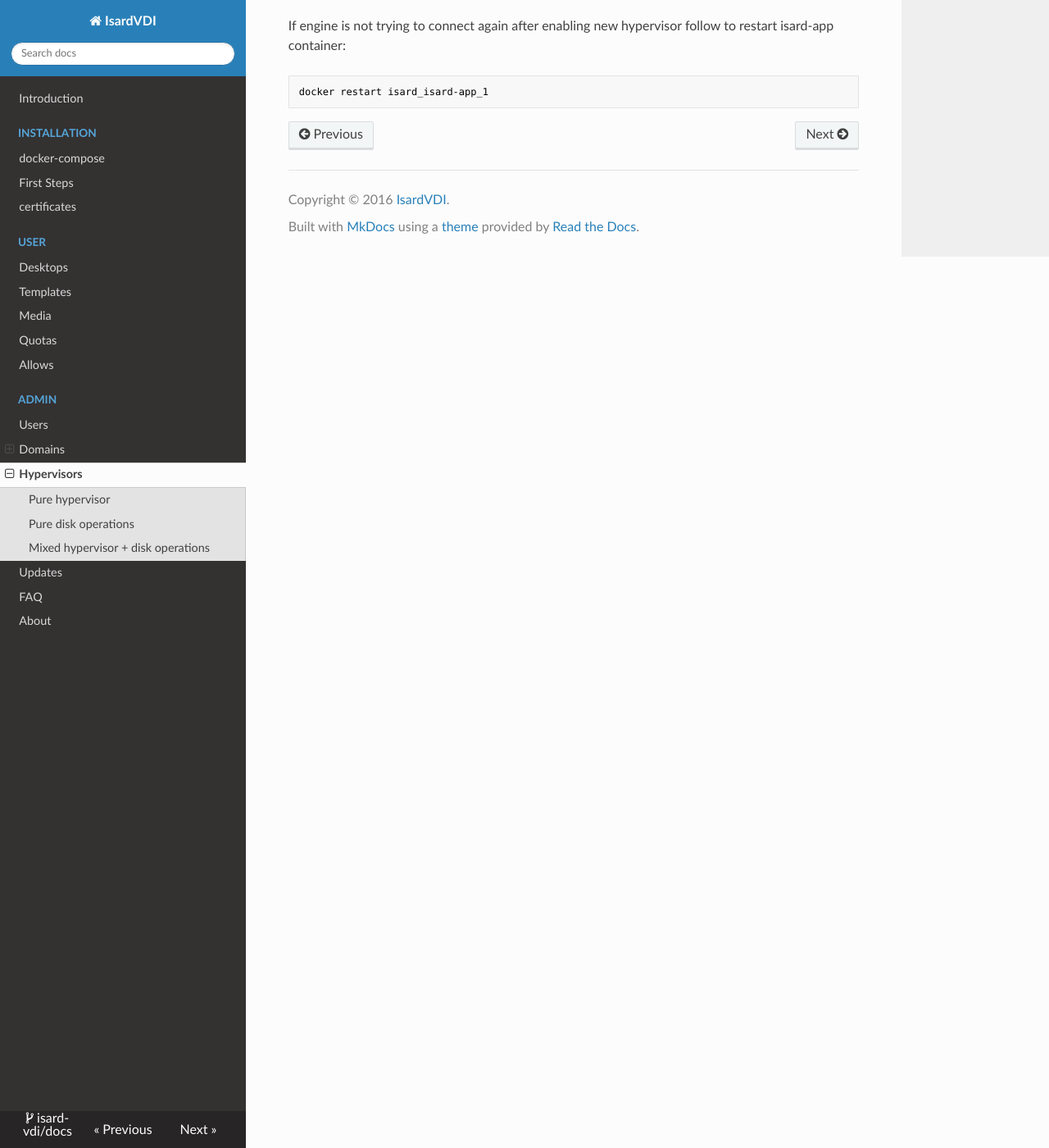
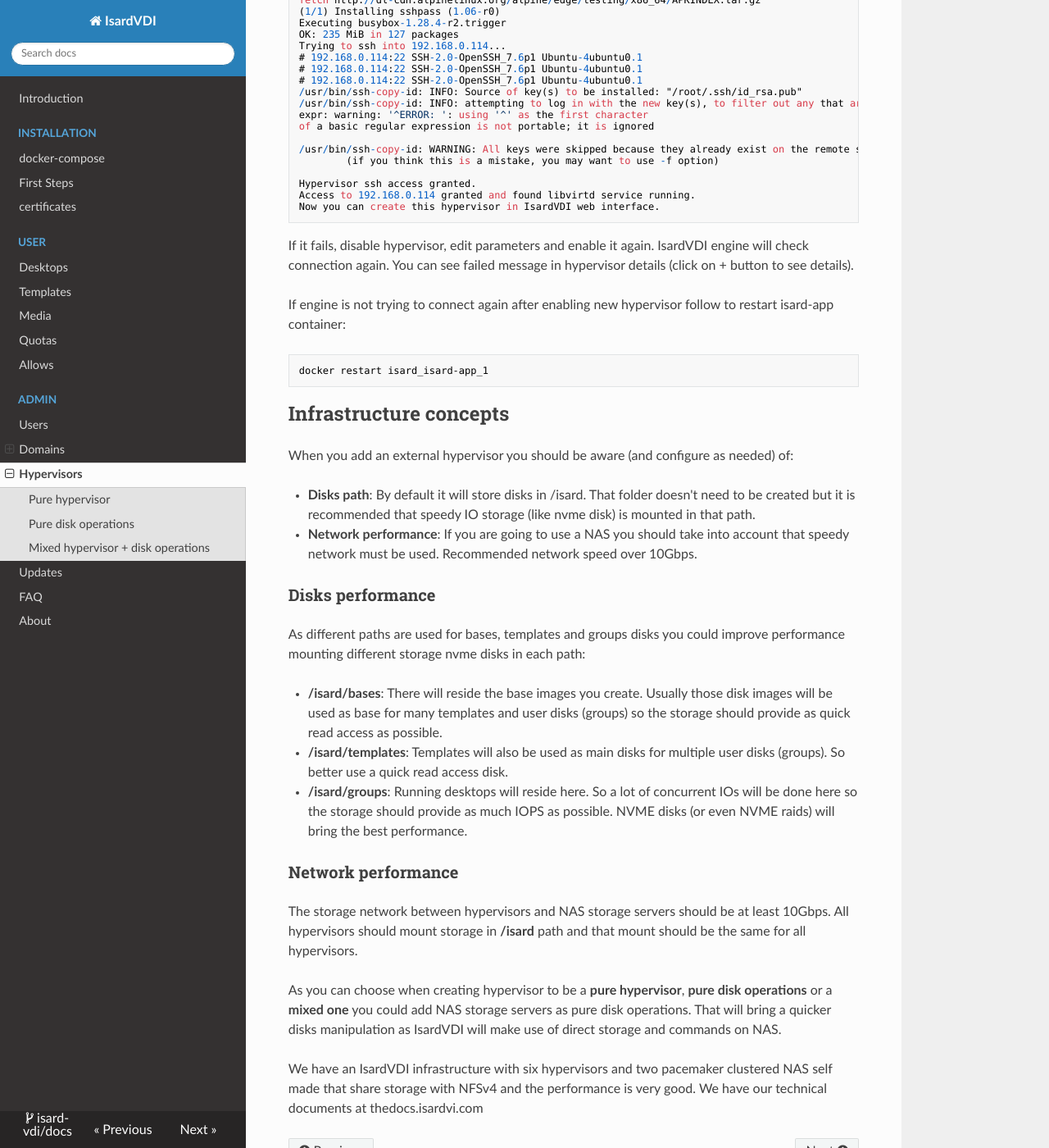
Before and after one commit to thebadjavi/docs, an MkDocs documentation site: the page built from docs/admin/hypervisors.md, in a window 1280 px wide and 1400 px high, scrolled down 1629 px. Shown: the whole window at 82% size. Built offline with MkDocs 1.6.1, drawn with Linux system fonts in a browser that asks for light colours; nearby versions of some CDN libraries; old or Windows-style settings are respelled for this version of MkDocs; some of the changed text lies outside the part shown.

Commit message:
Added infrastructure concepts

````diff
--- a/docs/admin/hypervisors.md
+++ b/docs/admin/hypervisors.md
@@ -18,7 +18,16 @@ This mode will use the server for both running virtual desktops and executing vi
 
 # External hypervisors
 
-If you want to use another host as the KVM hypervisor ensure it has libvirt and ssh services installed and started.
+If you want to use another host as the KVM hypervisor ensure it has:
+
+- **libvirtd service running**: ```systemctl status libvirtd```. Check with your distro how to install a complete KVM hypervisor:
+  - https://wiki.debian.org/KVM#Installation
+  - https://help.ubuntu.com/community/KVM/Installation
+  - https://wiki.centos.org/HowTos/KVM
+  - https://wiki.alpinelinux.org/wiki/KVM
+- **sshd service running and reacheable for user**: ```systemctl status sshd```
+- **curl**: It will be used to get updates.
+- **qemu-kvm**: You should create link to your qemu-system-x86_64 like this ```ln -s /usr/bin/qemu-system-x86_64 /usr/bin/qemu-kvm```
 
 You should previously add ssh keys to access that hypervisor. We do provide an script inside isard-app container to do this:
 
@@ -64,3 +73,26 @@ If engine is not trying to connect again after enabling new hypervisor follow to
 ```bash
 docker restart isard_isard-app_1
 ```
+
+## Infrastructure concepts
+
+When you add an external hypervisor you should be aware (and configure as needed) of:
+
+- **Disks path**: By default it will store disks in /isard. That folder doesn't need to be created but it is recommended that speedy IO storage (like nvme disk) is mounted in that path.
+- **Network performance**: If you are going to use a NAS you should take into account that speedy network must be used. Recommended network speed over 10Gbps.
+
+### Disks performance
+
+As different paths are used for bases, templates and groups disks you could improve performance mounting different storage nvme disks in each path:
+
+- **/isard/bases**: There will reside the base images you create. Usually those disk images will be used as base for many templates and user disks (groups) so the storage should provide as quick read access as possible.
+- **/isard/templates**: Templates will also be used as main disks for multiple user disks (groups). So better use a quick read access disk.
+- **/isard/groups**: Running desktops will reside here. So a lot of concurrent IOs will be done here so the storage should provide as much IOPS as possible. NVME disks (or even NVME raids) will bring the best performance.
+
+### Network performance
+
+The storage network between hypervisors and NAS storage servers should be at least 10Gbps. All hypervisors should mount storage in **/isard** path and that mount should be the same for all hypervisors.
+
+As you can choose when creating hypervisor to be a **pure hypervisor**, **pure disk operations** or a **mixed one** you could add NAS storage servers as pure disk operations. That will bring a quicker disks manipulation as IsardVDI will make use of direct storage and commands on NAS.
+
+We have an IsardVDI infrastructure with six hypervisors and two pacemaker clustered NAS self made that share storage with NFSv4 and the performance is very good. We have our technical documents at thedocs.isardvi.com
````
